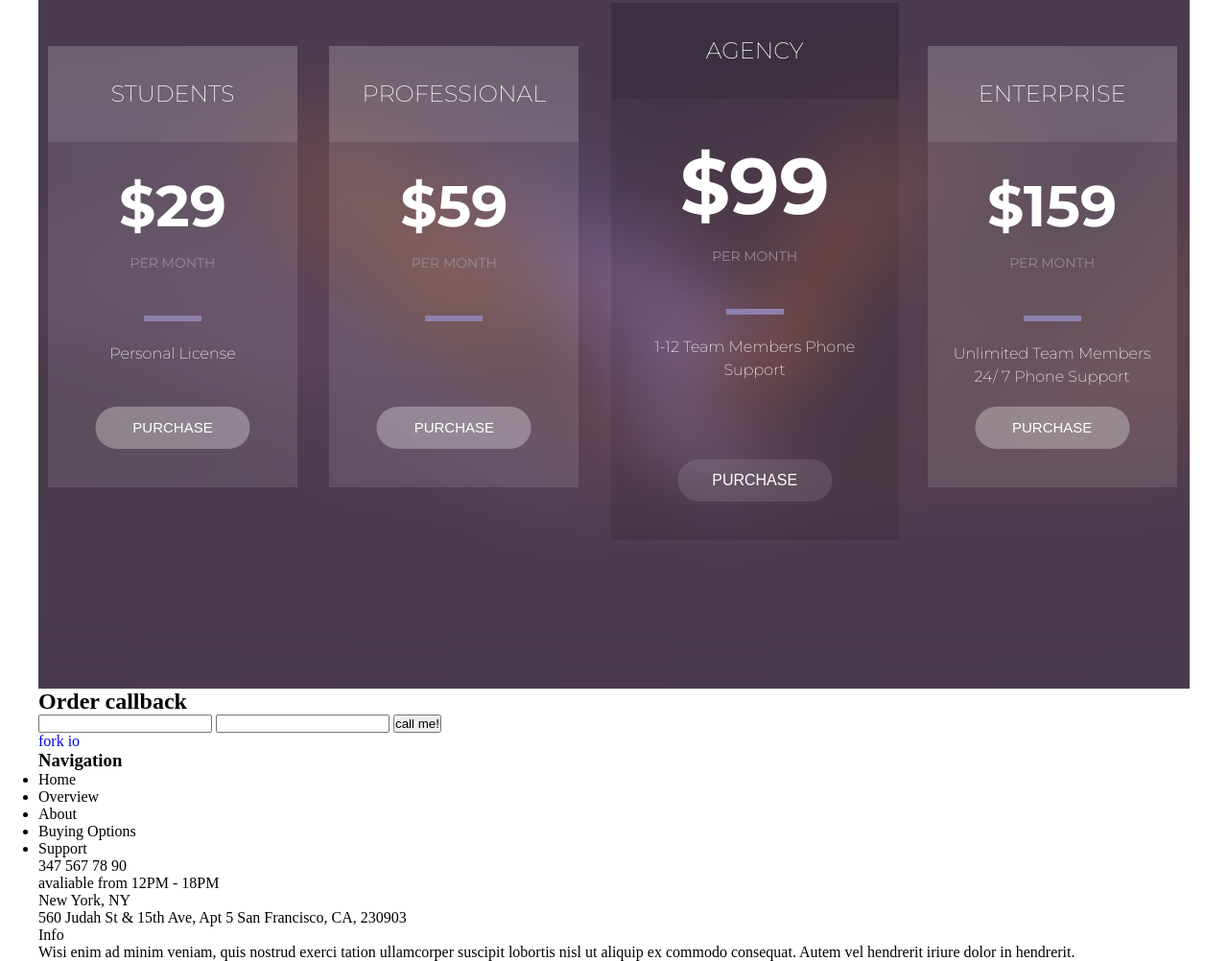
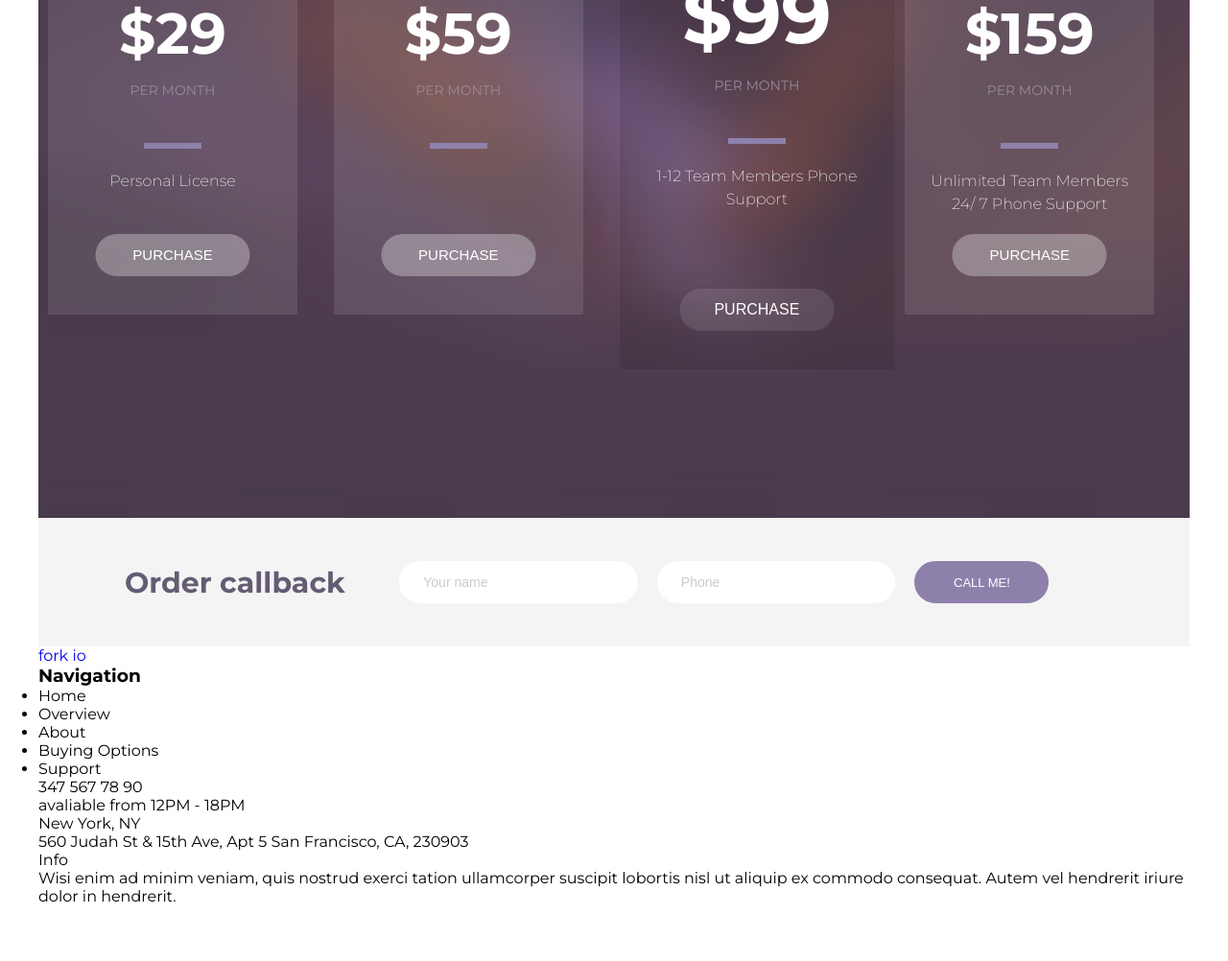
Before and after one commit to ditochilin/Forkio, a plain HTML site: page index.html in a window 1280 px wide. Shown: the part 3435-4437 px from the top of the page at 96% size. After the commit the page ends 4379 px from the top, so only its background shows below. Drawn offline with nearby package versions, Linux system fonts and the light colour scheme.

Commit message:
'footer'

```diff
--- a/index.html
+++ b/index.html
@@ -266,7 +266,7 @@
 				<div class="people__content-title">
 					People Are Talking About Fork
 				</div>
-				<div class="people__content-grid">
+				<div class="people__content-footergrid">
 					<div class="grid">
 						<div class="grid__item">
 							<div class="grid__item-logo">
@@ -363,48 +363,49 @@
 			</div>
 		</section>
 
-		<section class="order">
-			<div class="content">
-				<div class="grid__header">
-					<h1 class="grid__header-title">Order callback</h1>
-					<input type="text" class="grid__header-username" name="username" id="username">
-					<input type="phone" class="grid__header-phone" name="phone" id="phone">
-					<button class="grid__header-callme">call me!</button>
+		<footer class="footer">
+			<div class="footer__content">
+				<div class="footergrid__header">
+					<h1 class="footergrid__header-title">Order callback</h1>
+					<input type="text" class="footergrid__header-username" name="username" id="username" placeholder="Your name">
+					<input type="phone" class="footergrid__header-phone" name="phone" id="phone" placeholder="Phone">
+					<input type="e-mail" class="footergrid__header-email" name="email" id="email" placeholder="e-mail">
+					<button class="footergrid__header-callme btn_violet">call me!</button>
 				</div>
-				<div class="grid__forkio">
+				<div class="footergrid__forkio">
 					<a href="#" >
-						<i class="grid__forkio-logo"></i>
-						<span class="grid__forkio-name1">fork</span>
-						<span class="grid__forkio-name2">io</span>
+						<i class="footergrid__forkio-logo"></i>
+						<span class="footergrid__forkio-name1">fork</span>
+						<span class="footergrid__forkio-name2">io</span>
 					</a>
 				</div>
-				<div class="grid__nav">
-					<h3 class="grid__nav-title">Navigation</h3>
-					<ul class="grid__nav-list">
-						<li class="grid__nav-item">Home</li>
-						<li class="grid__nav-item">Overview</li>
-						<li class="grid__nav-item">About</li>
-						<li class="grid__nav-item">Buying Options</li>
-						<li class="grid__nav-item">Support</li>
+				<div class="footergrid__nav">
+					<h3 class="footergrid__nav-title">Navigation</h3>
+					<ul class="footergrid__nav-list">
+						<li class="footergrid__nav-item">Home</li>
+						<li class="footergrid__nav-item">Overview</li>
+						<li class="footergrid__nav-item">About</li>
+						<li class="footergrid__nav-item">Buying Options</li>
+						<li class="footergrid__nav-item">Support</li>
 					</ul>
 				</div>
-				<div class="grid__contacts">
-					<div class="grid__contacts-phone">
+				<div class="footergrid__contacts">
+					<div class="footergrid__contacts-phone">
 						<p class="phone-num">347 567 78 90</p>
 						<p class="phone-rem">avaliable from 12PM - 18PM</p>
 					</div>
-					<div class="grid__contacts-address">
+					<div class="footergrid__contacts-address">
 						<p class="address-city">New York, NY</p>
 						<p class="address-str">560 Judah St & 15th Ave, Apt 5
 San Francisco, CA, 230903</p>
 					</div>
 				</div>
-				<div class="grid__info">
+				<div class="footergrid__info">
 					<p class="info__header">Info</p>
 					<p class="info__content">Wisi enim ad minim veniam, quis nostrud exerci tation ullamcorper suscipit lobortis nisl ut aliquip ex commodo consequat. Autem vel hendrerit iriure dolor in hendrerit.</p>
 				</div>
 			</div>
-		</section>
+		</footer>
 	</div>
 
 	<script type="text/javascript" src="//code.jquery.com/jquery-1.11.0.min.js"></script>
--- /dev/null
+++ b/src/scss/footer.scss
@@ -0,0 +1,121 @@
+@import 'main.scss';
+
+.footer {
+
+	&__content {
+		font-family: Montserrat;
+	}
+}
+
+.footergrid {
+
+	&__header {
+		display: grid;
+//		justify-content: center;
+		grid-template-areas:
+    		"title username phone callme";
+
+		padding: 0 90px;
+		background-color: #f4f4f4;
+
+		& > * {
+			align-self: center;
+		}
+
+		&-title {
+			grid-area: title;
+			color: #635c73;
+			font-size: 30px;
+			font-weight: 700;
+
+		}
+
+		&>input {
+			max-width: 336px;
+			height: 44px;
+			border-radius: 22px;
+			border: none;
+			background-color: #fff;
+			margin: 45px 10px;
+			padding-left: 25px;
+		}
+
+		&>input::placeholder {
+			font-size: 14px;
+			color: #c8cbcf;
+		}
+
+		&-username {
+			grid-area: username;
+		}
+
+		&-phone {
+			grid-area: phone;
+		}
+
+		&-email {
+			display: none;
+			grid-area: email;
+		}
+
+		&-callme{
+			grid-area: callme;
+			width: 140px;
+			height: 44px;
+			margin: 0 10px;
+			font-size: 13px;
+			color: #fff;
+			border-radius: 22px;
+			text-transform: uppercase;
+		}
+
+		&-callme:hover {
+			cursor: pointer;
+		}
+	}
+
+	&__forkio {
+
+	}
+
+	&__nav {
+
+	}
+
+	&__contacts {
+
+	}
+
+	&__info {
+
+	}
+}
+
+
+@media screen and (max-width: 993px){
+	.footergrid{
+		&__header{
+			padding: 0 30px;
+			grid-template-areas:
+			"title title"
+			"username phone"
+			"callme callme";
+
+			&-title, &-callme {
+				justify-self: center;
+			}
+
+			& > input {
+				margin: 28px 17px 25px 17px;
+			}
+
+			&-title{
+				margin-top: 26px;
+			}
+
+			&-callme{
+				margin-bottom: 30px;
+			}
+		}
+	}
+}
--- a/src/scss/pricing.scss
+++ b/src/scss/pricing.scss
@@ -25,12 +25,12 @@
 
 .gridf{
 	display: grid;
-	grid-column-gap: 30px;
+	grid-column-gap: 11px;
 	grid-template-columns: 1fr 1fr 1fr 1fr;
  grid-template-rows: 1fr ;
 
  &__item_highlight {
-		width: 300px !important;
+  max-width: 300px !important;
   height: 560px !important;
   margin-top: -15%;
   background: rgba(0,0,0,.1) !important;
@@ -55,7 +55,7 @@
 
    &__item {
 
-		width: 260px;
+    max-width: 260px;
     height: 460px;
     background: rgba(255,255,255,.1);
     position: relative;
@@ -151,6 +151,7 @@
 		grid-row-gap: 50px;
 		  &__item{
 			  justify-self: center;
+        width: 260px;
       }
     }
 }
```
Also changed, not shown: dist/css/style.css, src/css/footer.css (added), src/css/pricing.css, src/css/style.css. Lines whose indentation alone changed are shown as unchanged.
